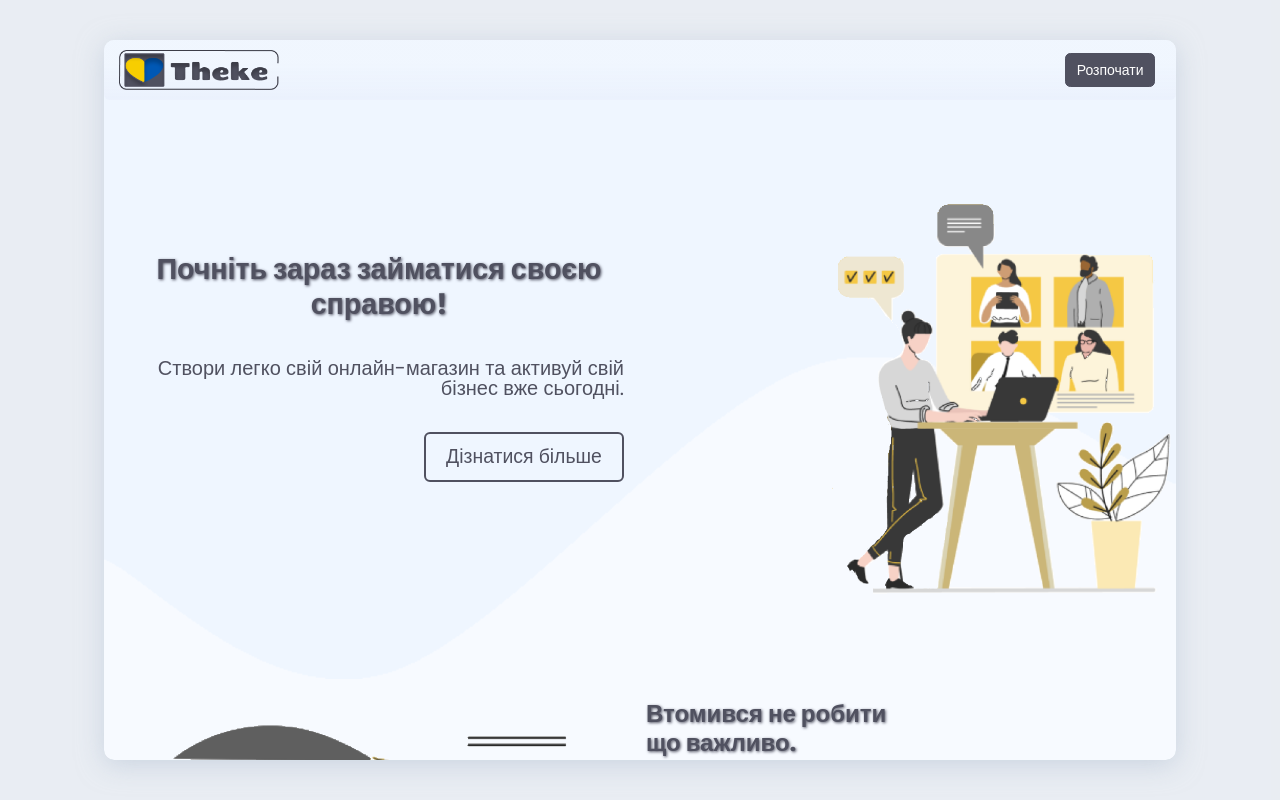
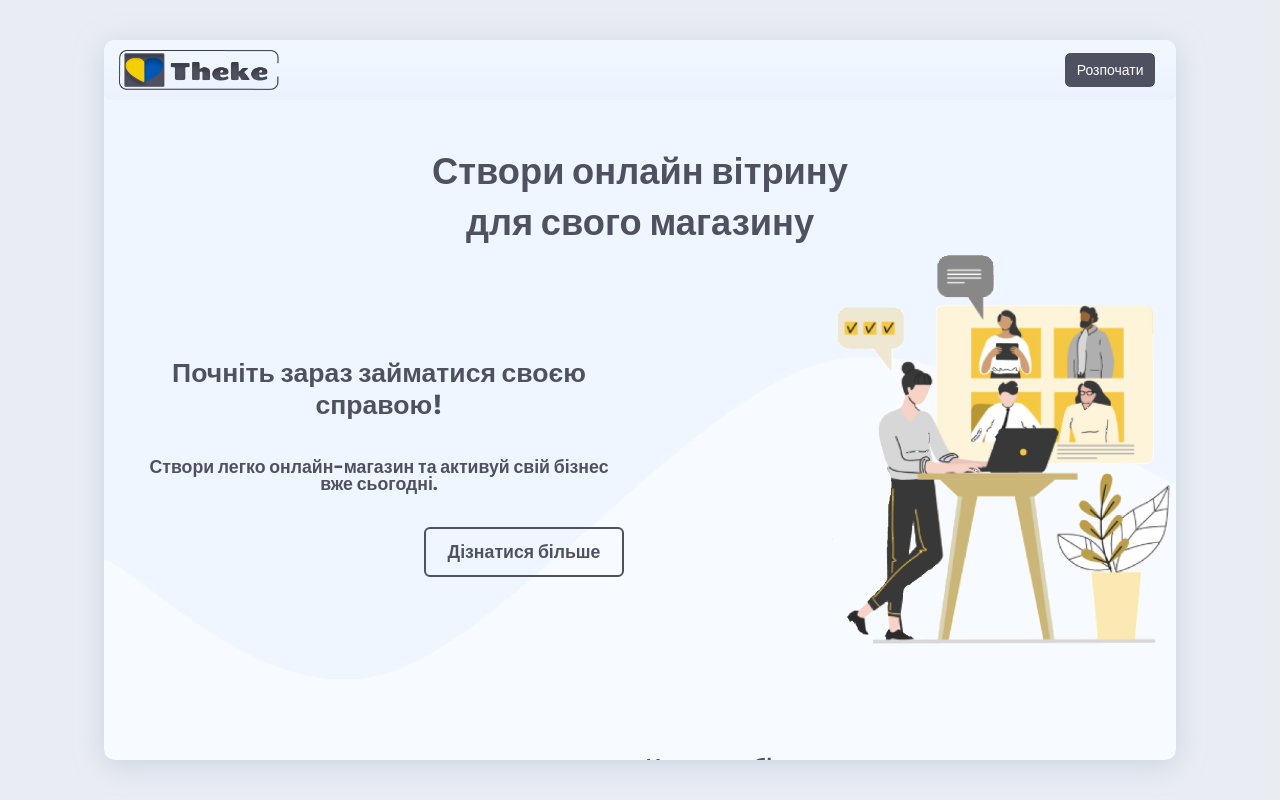
Before and after one commit to ice2me/Front-admin, a React (Create React App) app: page / in a window 1280 px wide. Built offline with nearby package versions, Linux system fonts and the light colour scheme.

Commit message:
update content and style

```diff
--- a/src/assets/sass/Home.sass
+++ b/src/assets/sass/Home.sass
@@ -6,6 +6,7 @@
 	overflow: hidden
 	border-radius: 6px
 	scroll-behavior: smooth
+
 	&-wrapper
 		overflow: auto
 		height: 100%
@@ -14,6 +15,7 @@
 		background-size: contain
 		background-repeat: no-repeat
 		background-position: top
+
 	&-navbare
 		width: 100%
 		padding: 10px 15px
@@ -22,40 +24,63 @@
 		align-items: center
 		justify-content: space-between
 		background: linear-gradient(to bottom, rgba(250, 250, 250, 0.12) 40%, rgba(227, 232, 248, 0.3) 100%)
+
 		img
 			max-height: 40px
+
 		&_buttons
 			button
 				margin: 0 6px
+
 				&:last-child
 					background-color: #505160
 					border-color: #505160
+
 					&:hover
 						border-color: #f3f8ff
+
 	&-firstBlock
-		display: flex
-		align-items: center
-		justify-content: flex-start
+		@include starting
 		position: relative
+
+		&_wrapper
+			width: 100%
+			display: flex
+			align-items: flex-start
+			justify-content: center
+			flex-direction: column
+			margin-top: 50px
+
+			h1, h2
+				width: 100%
+				text-align: center
+				@include calc("font-size", 38, 26)
+				font-weight: bold
+
 		&_title
 			width: 550px
-			height: 500px
+			height: 400px
 			display: flex
 			align-items: flex-end
 			justify-content: center
 			flex-direction: column
 			padding: 0 30px
-			text-align: center
 			position: relative
 			z-index: 2
-			h1
-				@include calc("font-size",30,20)
-				text-shadow: 1px 1px 3px #505160
+			text-align: center
+			font-weight: bold
+
+			h2
+				@include calc("font-size", 28, 18)
+				font-weight: lighter
+				text-align: center
 				font-weight: bold
+
 			p
 				margin-top: 30px
 				font-size: 20px
-				text-align: end
+				@include calc("font-size", 18, 16)
+
 			button, a
 				width: 200px
 				height: 50px
@@ -65,13 +90,15 @@
 				background-color: transparent
 				margin-top: 20px
 				cursor: pointer
-				@include calc("font-size",20,16)
+				@include calc("font-size", 18, 16)
 				color: #505160
+
 			@media screen and (max-width: 992px)
 				width: 100%
 				align-items: center
 			@media screen and (max-width: 480px)
 				padding: 0 6px
+
 		&_image
 			width: 350px
 			min-height: 400px
@@ -87,6 +114,7 @@
 				width: 200px
 				min-height: 170px
 				opacity: 0.5
+
 	&-secondBlock
 		width: 100%
 		display: flex
@@ -94,6 +122,7 @@
 		justify-content: flex-end
 		position: relative
 		margin-top: 20px
+
 		&_title
 			height: 500px
 			display: flex
@@ -104,22 +133,26 @@
 			text-align: start
 			position: relative
 			z-index: 2
+
 			h2
-				@include calc("font-size",25,18)
-				text-shadow: 1px 1px 3px #505160
+				@include calc("font-size", 22, 18)
 				font-weight: bold
+
 			@media screen and (max-width: 992px)
 				width: 100%
 				align-items: center
+
 			&:last-child
 				align-items: flex-start
 				@media screen and (max-width: 992px)
 					align-items: center
+
 			button
 				padding: 15px 30px
 				background-color: #505160
 				color: #fff
 				border-radius: 6px
+
 		&_list
 			display: flex
 			align-items: flex-start
@@ -127,16 +160,19 @@
 			flex-direction: column
 			min-width: 250px
 			max-width: 500px
+
 			&-li
 				margin: 15px 0
 				display: flex
 				align-items: center
 				justify-content: flex-start
 				padding: 0 8px
+
 				span
 					font-size: 18px
 					margin-left: 8px
 					max-width: 500px
+
 				img
 					width: 20px
 					height: 20px
@@ -168,37 +204,45 @@
 		background-size: contain
 		background-repeat: no-repeat
 		background-position: bottom
+
 		&_left
 			padding-left: 30px
 			position: relative
 			z-index: 3
+
 			&-title
-				@include calc("font-size",25,18)
-				text-shadow: 1px 1px 3px #505160
+				max-width: 320px
+				@include calc("font-size", 22, 18)
 				font-weight: bold
+
 			&-list
 				display: flex
 				align-items: flex-start
 				justify-content: center
 				flex-direction: column
 				min-width: 250px
+
 				&_li
 					margin: 15px 0
 					display: flex
 					align-items: center
 					justify-content: flex-start
 					padding: 0 8px
+
 					span
 						font-size: 18px
 						margin-left: 8px
+
 					img
 						width: 20px
 						height: 20px
+
 			&-button
 				padding: 15px 30px
 				background-color: #505160
 				color: #fff
 				border-radius: 6px
+
 		&_right
 			width: 650px
 			min-height: 400px
@@ -215,6 +259,7 @@
 				min-height: 250px
 				opacity: 0.5
 				background-position: bottom
+
 	&-fourthBlock
 		width: 100%
 		min-height: 350px
@@ -222,27 +267,31 @@
 		height: 100%
 		border: 3px solid $basic-color-opacity
 		border-radius: $border-radius
+
 		&_wrapper
 			width: 100%
 			height: 100%
 			display: flex
 			align-items: center
 			justify-content: center
+
 			iframe
 				width: 100%
 				height: 100%
 				border-radius: $border-radius
+
 	&-fifthBlock
 		width: 100%
 		height: max-content
 		background-color: #fff
 		padding: 30px 0
 		color: #505160
+
 		&_title
 			text-align: center
-			@include calc("font-size",25,18)
-			text-shadow: 1px 1px 3px #505160
+			@include calc("font-size", 25, 18)
 			font-weight: bold
+
 		&_wrapper
 			width: 100%
 			display: flex
@@ -251,12 +300,15 @@
 			padding: 20px
 			position: relative
 			flex-wrap: wrap
+
 			&-block
 				max-width: 320px
 				margin: 0 12px
 				text-align: center
+
 				&_title
 					font-size: 26px
+
 				&_step
 					min-width: 240px
 					min-height: 150px
@@ -270,9 +322,11 @@
 							top: 50%
 							left: 50%
 							transform: translate(-50%, -50%)
+
 				&_content
 					line-height: 30px
-					@include calc("font-size",18,14)
+					@include calc("font-size", 18, 14)
+
 	&-sixthBlock
 		width: 100%
 		background: url("../images/goldBg.png")
@@ -284,11 +338,12 @@
 		align-items: center
 		justify-content: center
 		flex-direction: column
+
 		&_title
 			text-align: center
-			@include calc("font-size",25,18)
-			text-shadow: 1px 1px 3px #505160
+			@include calc("font-size", 25, 18)
 			font-weight: bold
+
 		&_block
 			border-radius: 6px
 			padding: 50px
@@ -297,19 +352,21 @@
 			align-items: center
 			justify-content: center
 			flex-direction: column
+
 			&-title
 				font-size: 30px
 				font-weight: bold
+
 			&-price
-				@include calc("font-size",40,26)
+				@include calc("font-size", 40, 26)
 				margin: 20px 0 30px 0
-			//&-description
+		//&-description
 		&_button
 			width: 320px
 			height: 60px
 			border: 2px solid #505160
 			background-color: #505160
 			border-radius: 6px
-			@include calc("font-size",22,18)
+			@include calc("font-size", 22, 18)
 			color: #fff
 			margin-top: 20px
--- a/src/assets/sass/style.css
+++ b/src/assets/sass/style.css
@@ -208,27 +208,43 @@
   justify-content: flex-start;
   position: relative;
 }
+.home-firstBlock_wrapper {
+  width: 100%;
+  display: flex;
+  align-items: flex-start;
+  justify-content: center;
+  flex-direction: column;
+  margin-top: 50px;
+}
+.home-firstBlock_wrapper h1, .home-firstBlock_wrapper h2 {
+  width: 100%;
+  text-align: center;
+  font-size: calc(26px + (38 - 26) * ((100vw - 320px) / (1440 - 320)));
+  font-weight: bold;
+}
 .home-firstBlock_title {
   width: 550px;
-  height: 500px;
+  height: 400px;
   display: flex;
   align-items: flex-end;
   justify-content: center;
   flex-direction: column;
   padding: 0 30px;
+  position: relative;
+  z-index: 2;
   text-align: center;
-  position: relative;
-  z-index: 2;
-}
-.home-firstBlock_title h1 {
-  font-size: calc(20px + (30 - 20) * ((100vw - 320px) / (1440 - 320)));
-  text-shadow: 1px 1px 3px #505160;
+  font-weight: bold;
+}
+.home-firstBlock_title h2 {
+  font-size: calc(18px + (28 - 18) * ((100vw - 320px) / (1440 - 320)));
+  font-weight: lighter;
+  text-align: center;
   font-weight: bold;
 }
 .home-firstBlock_title p {
   margin-top: 30px;
   font-size: 20px;
-  text-align: end;
+  font-size: calc(16px + (18 - 16) * ((100vw - 320px) / (1440 - 320)));
 }
 .home-firstBlock_title button, .home-firstBlock_title a {
   width: 200px;
@@ -241,7 +257,7 @@
   background-color: transparent;
   margin-top: 20px;
   cursor: pointer;
-  font-size: calc(16px + (20 - 16) * ((100vw - 320px) / (1440 - 320)));
+  font-size: calc(16px + (18 - 16) * ((100vw - 320px) / (1440 - 320)));
   color: #505160;
 }
 @media screen and (max-width: 992px) {
@@ -294,8 +310,7 @@
   z-index: 2;
 }
 .home-secondBlock_title h2 {
-  font-size: calc(18px + (25 - 18) * ((100vw - 320px) / (1440 - 320)));
-  text-shadow: 1px 1px 3px #505160;
+  font-size: calc(18px + (22 - 18) * ((100vw - 320px) / (1440 - 320)));
   font-weight: bold;
 }
 @media screen and (max-width: 992px) {
@@ -379,8 +394,8 @@
   z-index: 3;
 }
 .home-thirdBlock_left-title {
-  font-size: calc(18px + (25 - 18) * ((100vw - 320px) / (1440 - 320)));
-  text-shadow: 1px 1px 3px #505160;
+  max-width: 320px;
+  font-size: calc(18px + (22 - 18) * ((100vw - 320px) / (1440 - 320)));
   font-weight: bold;
 }
 .home-thirdBlock_left-list {
@@ -461,7 +476,6 @@
 .home-fifthBlock_title {
   text-align: center;
   font-size: calc(18px + (25 - 18) * ((100vw - 320px) / (1440 - 320)));
-  text-shadow: 1px 1px 3px #505160;
   font-weight: bold;
 }
 .home-fifthBlock_wrapper {
@@ -516,7 +530,6 @@
 .home-sixthBlock_title {
   text-align: center;
   font-size: calc(18px + (25 - 18) * ((100vw - 320px) / (1440 - 320)));
-  text-shadow: 1px 1px 3px #505160;
   font-weight: bold;
 }
 .home-sixthBlock_block {
--- a/src/i18n/messages/ukr-UKR.js
+++ b/src/i18n/messages/ukr-UKR.js
@@ -111,17 +111,19 @@ export default {
 		profile: 'Профіль',
 		editProfile: 'Редагувати профіль',
 		// ******************************************************** HOME
+		createAnOnlineShowcaseForYourStore: 'Створи онлайн вітрину',
+		createAnOnlineShowcaseForYourStore1: 'для свого магазину',
 		getStarted: 'Розпочати',
 		startDoing: 'Почніть зараз займатися своєю справою!',
-		createYourOnlineStoreEasilyStartEarningToday: 'Створи легко свій онлайн-магазин  та активуй свій бізнес вже сьогодні.',
+		createYourOnlineStoreEasilyStartEarningToday: 'Створи легко онлайн-магазин  та активуй свій бізнес вже сьогодні.',
 		learnMore: 'Дізнатися більше',
-		tiredOfNotDoing: 'Втомився не робити',
-		whatImportant: "що важливо.",
+		tiredOfNotDoing: 'Чому ваш бізнес',
+		whatImportant: "не розвивається?",
 		yourBusinessNotOnline: 'Ваш бізнес не в Інтернеті.',
 		yourCustomerBaseIsNotGrowing: 'Ваша клієнтська база не зростає.',
 		youCannotQuicklyPresentYourProductClient: 'Ви не можете швидко представити свій продукт клієнту.',
 		youSpendLotTimeTakingOrdersFromEachClient: 'Ви витрачаєте багато часу на прийом замовлень від кожного клієнта.',
-		theresBetterWay: 'Є кращий спосіб.',
+		theresBetterWay: 'Є найкращий варіант змінити це за допомогою нашої онлайн платформи Theke.',
 		easeOfUse: 'Простота використання.',
 		speed: 'Швидкість.',
 		benefit: 'Вигода.',
--- a/src/views/Home/Home.js
+++ b/src/views/Home/Home.js
@@ -39,17 +39,21 @@ const Home = () => {
 				</Navbar>
 
 				<div className="home-firstBlock">
+					<div className="home-firstBlock_wrapper">
+						<h1><FormattedMessage id='createAnOnlineShowcaseForYourStore' /></h1>
+						<h2><FormattedMessage id='createAnOnlineShowcaseForYourStore1' /></h2>
 						<div className="home-firstBlock_title">
-						<h1>
+							<h2>
 								<br />
 								<FormattedMessage id='startDoing' />
-						</h1>
+							</h2>
 							<p>
 								<FormattedMessage id='createYourOnlineStoreEasilyStartEarningToday' />
 							</p>
 							<a href='#video'>
 								<FormattedMessage id='learnMore' />
 							</a>
+						</div>
 					</div>
 					<div className="home-firstBlock_image"></div>
 				</div>
```
Also changed, not shown: src/i18n/messages/en-US.js (+6 -4 lines), 1 other file (tests, documents, lock files or other folders). Lines whose indentation alone changed are shown as unchanged.
